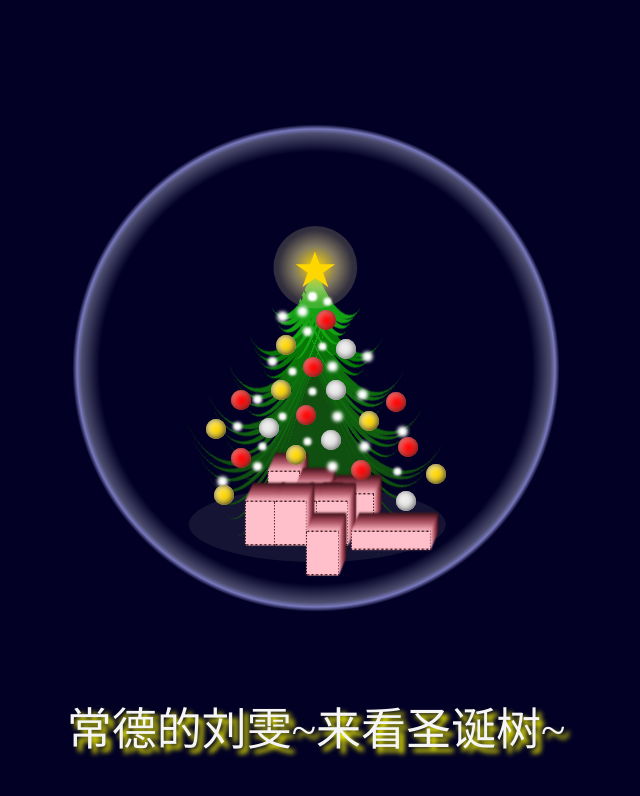
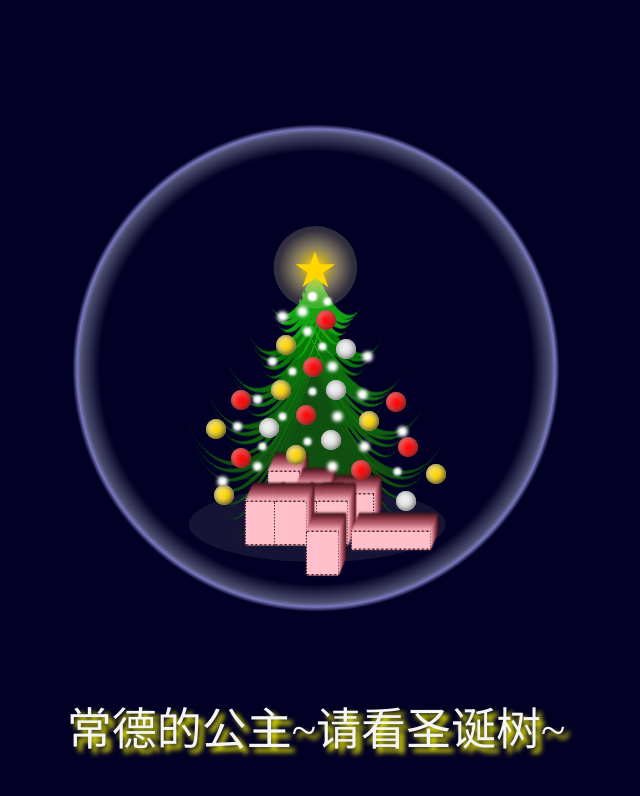
Before and after one commit to huboldboy/123, a plain HTML site: page index.html in a window 1280 px wide. Shown: the whole page, without its empty margins (334-974 px from the left). Drawn offline with Linux system fonts and the light colour scheme.

Commit message:
Update index.html

```diff
--- a/index.html
+++ b/index.html
@@ -3,14 +3,14 @@
 
 <head>
   <meta charset="UTF-8">
-  <title>圣诞快乐</title>
+  <title>LW的圣诞树</title>
   <link rel="stylesheet" type="text/css" href="style.css" >
 </head>
 
 <body>
   <ul class="bgg">
     <li class="sphere"></li>
-    <p class="text">常德的刘雯~来看圣诞树~</p>
+    <p class="text">常德的公主~请看圣诞树~</p>
   </ul>
   <ul class="tree">
     <li class="top-star"> </li>
```
